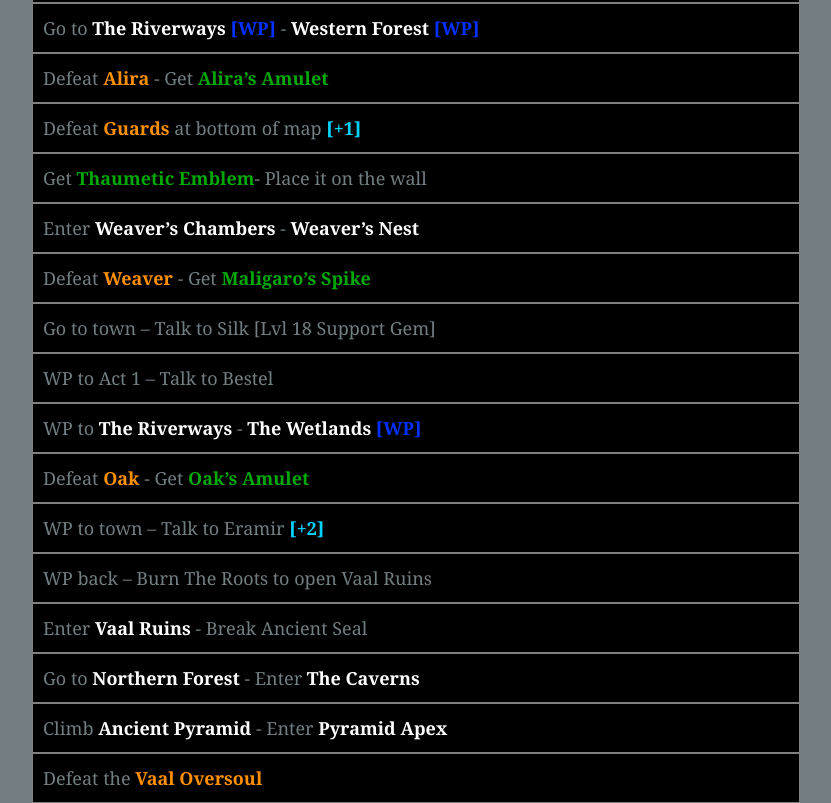
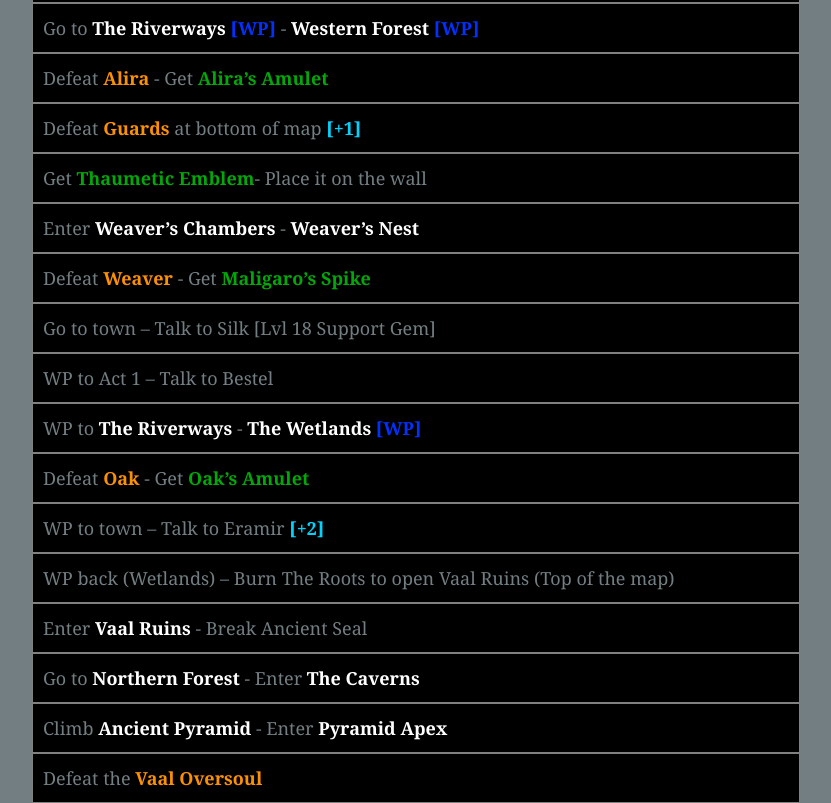
Before and after one commit to loicbogaert/Zalkin-s_Leveling, a plain HTML site: page II.html in a window 1280 px wide. Shown: the part 460-1263 px from the top of the page, without its empty margins (224-1055 px from the left). Drawn offline with Linux system fonts and the light colour scheme.

Commit message:
correction coquilles dans le texte

```diff
--- a/II.html
+++ b/II.html
@@ -47,7 +47,7 @@
                <p class="etape visible"> WP to <t class="white">&nbspThe Riverways&nbsp</t> - <t class="white">&nbspThe Wetlands</t> <t class="blue">&nbsp[WP]</t></p>
                <p class="etape visible"> Defeat <t class="orange">&nbspOak&nbsp</t> - Get <t class="green">&nbspOak’s Amulet</t></p>
                <p class="etape visible"> WP to town – Talk to Eramir <t class="cyan">&nbsp[+2]</t></p>
-               <p class="etape visible"> WP back – Burn The Roots to open Vaal Ruins</p>
+               <p class="etape visible"> WP back (Wetlands) – Burn The Roots to open Vaal Ruins (Top of the map)</p>
                <p class="etape visible"> Enter <t class="white">&nbspVaal Ruins&nbsp</t> - Break Ancient Seal</p>
                <p class="etape visible"> Go to <t class="white">&nbspNorthern Forest&nbsp</t> - Enter <t class="white">&nbspThe Caverns</t></p>
                <p class="etape visible"> Climb <t class="white">&nbspAncient Pyramid&nbsp</t> - Enter <t class="white">&nbspPyramid Apex</t></p>
```
Also changed, not shown: VI.html (+1 -1 lines).
